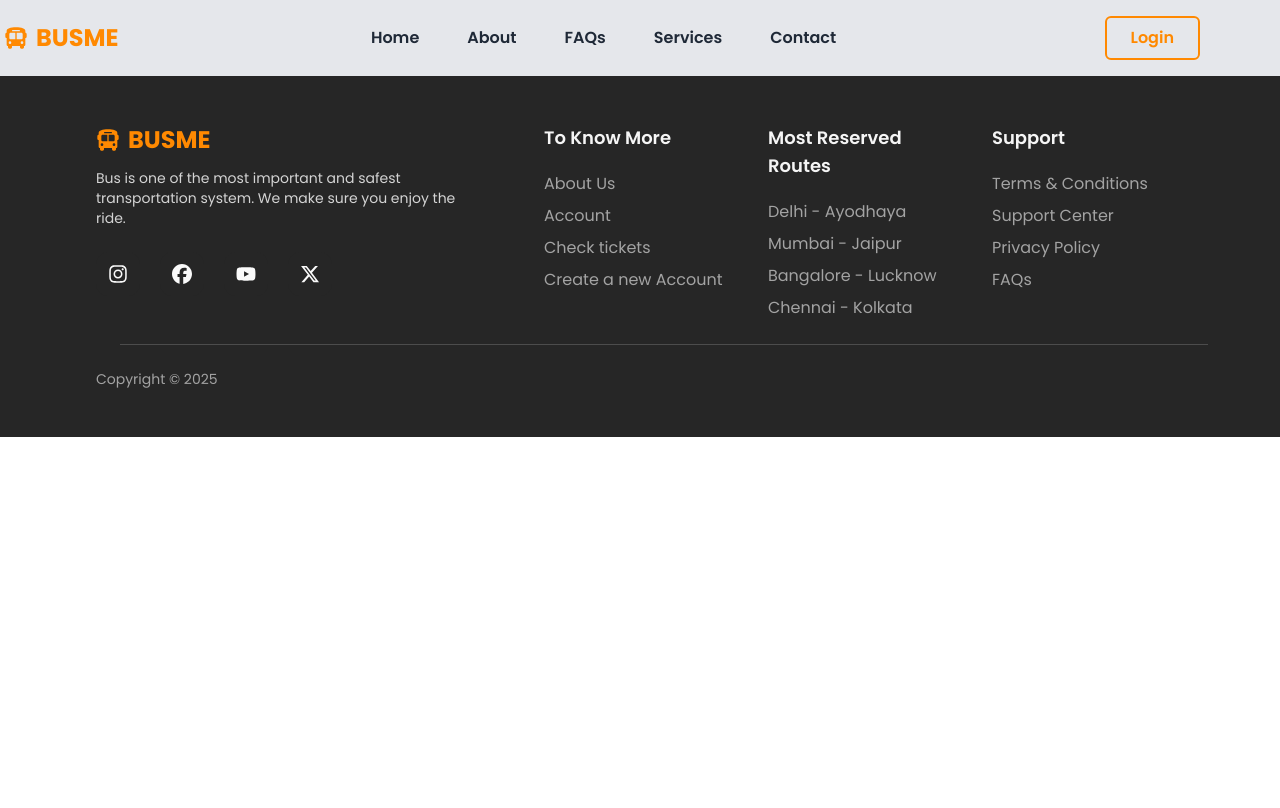
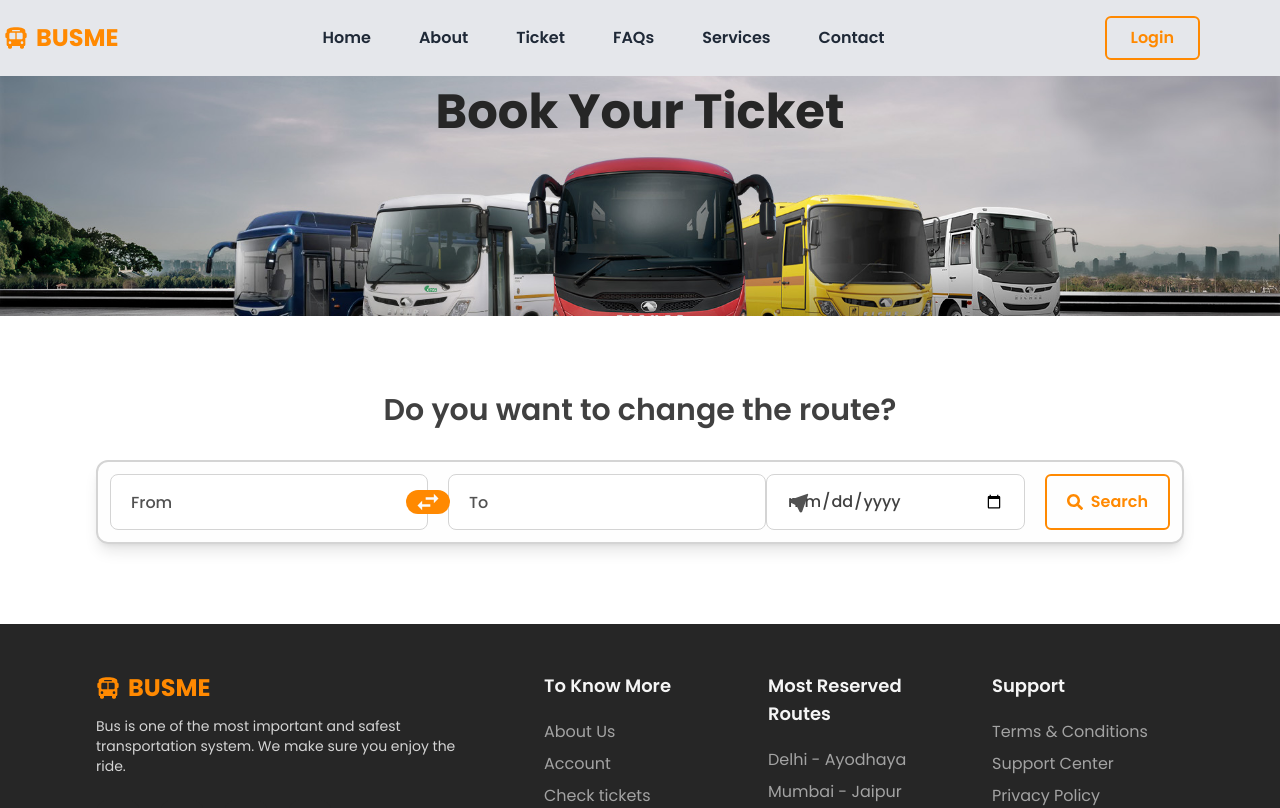
Before and after one commit to vikasprajapati-01/BusMe, a React (Vite) app in the folder frontend/: page /ticket in a window 1280 px wide. Shown: the top 808 px of the page. Built offline with nearby package versions, Linux system fonts and the light colour scheme.

Commit message:
making tickets page

```diff
--- a/frontend/src/App.jsx
+++ b/frontend/src/App.jsx
@@ -8,6 +8,7 @@ import About from './pages/about/About'
 import FAQs from './pages/faqs/FAQs'
 import Services from './pages/services/Services'
 import Contact from './pages/contact/Contact'
+import Ticket from './pages/ticket/Ticket'
 
 function App() {
 
@@ -20,6 +21,7 @@ function App() {
           <Routes>
             <Route path="/" element={<Home />} />
             <Route path="/about" element={<About />} />
+            <Route path="/ticket" element={<Ticket />} />
             <Route path="/faqs" element={<FAQs />} />
             <Route path="/services" element={<Services />} />
             <Route path="/contact" element={<Contact />} />
--- a/frontend/src/dataFolder/data.js
+++ b/frontend/src/dataFolder/data.js
@@ -13,16 +13,21 @@ export const NavbarMenu = [
     },
     {
         id: 3,
+        title: "Ticket",
+        link: "/ticket"
+    },
+    {
+        id: 4,
         title: "FAQs",
         link: "/faqs"
     },
     {
-        id: 4,
+        id: 5,
         title: "Services",
         link: "/services"
     },
     {
-        id: 5,
+        id: 6,
         title: "Contact",
         link: "/contact"
     },
--- a/frontend/src/layout/topLayout/TopLayout.jsx
+++ b/frontend/src/layout/topLayout/TopLayout.jsx
@@ -0,0 +1,36 @@
+import { motion } from 'framer-motion';
+
+import RootLayout from '../RootLayout';
+
+function TopLayout({ img, title, className }) {
+
+    const variants = {
+        hidden: { opacity: 0, y: -100},
+        visible: { opacity: 1, y: 0},
+    }
+
+    return(
+        <motion.div
+            className={`w-full h-[30vh] bg-cover bg-no-repeat bg-center relative ${className}`}
+            style={{ backgroundImage: `url(${img})` }}
+            initial="hidden"
+            animate="visible"
+            exit="hidden"
+            variants={variants}
+            transition={{ duration: 0.85, ease: "easeInOut" }}
+        >
+            <RootLayout className="absolute top-0 left-0 w-full h-full pb-10 pt-[9ch] bg-gradient-to-b from-neutral-200/90 via-neutral-500/60 to-neutral-900/70 flex items-center justify-end flex-col gap-3">
+                <motion.h1
+                    className='text-5xl text-neutral-800 py-3 font-bold capitalize text-center'
+                    initial={{ opacity: 0, y: -30 }}
+                    animate={{ opacity: 1, y: 0 }}
+                    transition={{ duration: 0.85, delay: 0.8, ease: "easeOut" }}
+                    >
+                        {title}
+                </motion.h1>
+            </RootLayout>
+        </motion.div>
+    );
+}
+
+export default TopLayout
--- a/frontend/src/pages/Home/Hero.jsx
+++ b/frontend/src/pages/Home/Hero.jsx
@@ -41,14 +41,14 @@ function Hero() {
                                 Looking for tickets !!
                             </motion.p>
 
-                            <motion.p
+                            <motion.h1
                             className='text-5xl text-gray-800 font-bold capitalize text-center'
                             initial={{ opacity: 0, y: -30 }}
                             animate={{ opacity: 1, y: 0 }}
                             transition={{ duration: 0.85, delay: 0.8, ease: "easeOut" }}
                             >
                                 Search Here
-                            </motion.p>
+                            </motion.h1>
                         </div>
 
                         {/* Search section */}
--- /dev/null
+++ b/frontend/src/pages/ticket/Ticket.jsx
@@ -0,0 +1,93 @@
+import TopLayout from '../../layout/topLayout/TopLayout'
+import RootLayout from '../../layout/RootLayout';
+
+import TopImage from '../../assets/HomeBus.jpg'
+
+import { IoMdSwap } from "react-icons/io";
+import { FaSearch } from "react-icons/fa";
+import { IoArrowForwardSharp } from "react-icons/io5";
+import { IoLocationSharp } from "react-icons/io5";
+import { TbLocationFilled } from "react-icons/tb";
+
+import { motion } from 'framer-motion';
+
+function Ticket() {
+    return(
+        <div className="w-full space-y-12 pb-16 ">
+            <TopLayout img={TopImage} title={"Book Your Ticket"} />
+
+            <RootLayout className='space-y-12 relative'>
+                {/* Search Ticket */}
+                <div className='space-y-5 w-full bg-neutral-20 flex py-4 items-center justify-center flex-col sticky top-0 z-30'>
+                    <motion.h1
+                        className='text-3xl text-neutral-700 py-3 font-semibold text-center'
+                        initial={{ opacity: 0, y: -30 }}
+                        animate={{ opacity: 1, y: 0 }}
+                        transition={{ duration: 1.35, delay: 0.8, ease: "easeOut" }}
+                        >
+                            Do you want to change the route?
+                    </motion.h1>
+
+                    {/* Search */}
+                    <motion.div
+                        className='w-full bg-neutral-50/20 border-2 border-neutral-300 shadow-lg rounded-xl p-3 my-5'
+                        initial={{ opacity: 0, y: -30 }}
+                        animate={{ opacity: 1, y: 0 }}
+                        transition={{ duration: 0.95, delay: 0.9, ease: "easeOut" }}>
+                            <div className="w-full flex items-center gap-5 justify-between">
+                                {/* Location set section */}
+                                <div className="w-[60%] flex items-center gap-5 relative">
+                                    {/* From button */}
+                                    <div className="w-1/2 h-14 border border-neutral-300 bg-white text-base text-neutral-700 font-medium px-5 flex items-center gap-x-1 rounded-lg" >
+                                        <input type="text" placeholder='From' className='flex-1 h-full border-none bg-transparent focus:outline-none placeholder-neutral-600' />
+                                        <div className="w-5 h-5 text-neutral-600">
+                                            <IoLocationSharp size={22} />
+                                        </div>
+                                    </div>
+
+                                    {/* To button */}
+                                    <div className="w-1/2 h-14 border border-neutral-300 bg-white text-base text-neutral-700 font-medium px-5 flex items-center gap-x-1 rounded-lg" >
+                                        <input type="text" placeholder='To' className='flex-1 h-full border-none bg-transparent focus:outline-none placeholder-neutral-600' />
+                                        <div className="w-5 h-5 text-neutral-600">
+                                            <TbLocationFilled size={22} />
+                                        </div>
+                                    </div>
+
+                                    {/* Swap button */}
+                                    <button className='absolute w-11 h-6 top-1/2 left-1/2 -translate-x-1/2 -translate-y-1/2 rounded-full flex items-center justify-center bg-primary '>
+                                        {/* < IoArrowForwardSharp className='w-5 h-5 text-neutral-50'/> */}
+                                        < IoMdSwap className='w-6 h-6 text-neutral-50'/>
+                                    </button>
+                                </div>
+
+                                {/* Date and search button */}
+                                <div className="flex-1 h-14 flex items-center gap-5">
+                                    {/* Date */}
+                                    <div className="flex-1 h-full border border-neutral-300 bg-white text-base text-neutral-700 font-medium px-5 flex items-center gap-x-1 rounded-lg" >
+                                        <input type="date" className='flex-1 h-full border-none bg-transparent focus:outline-none placeholder-neutral-600 cursor-pointer' />
+                                    </div>
+
+                                    {/* Search */}
+                                    <button className="w-fit px-5 h-full hover:bg-primary text-primary font-semibold hover:text-white rounded-md border-2 border-primary text-base font-medium text-neutral-50 flex items-center justify-center gap-x-2 ease-in-out duration-300">
+                                        <FaSearch />
+                                        Search
+                                    </button>
+
+                                </div>
+
+                            </div>
+                    </motion.div>
+                </div>
+
+                {/* Searched Bus Ticket */}
+                <div className='w-full h-auto grid grid-cols-4 gap-16 relative'>
+                    {/* Filter */}
+
+                    {/* Search for the ticket */}
+                </div>
+            </RootLayout>
+        </div>
+    );
+}
+
+export default Ticket
```
